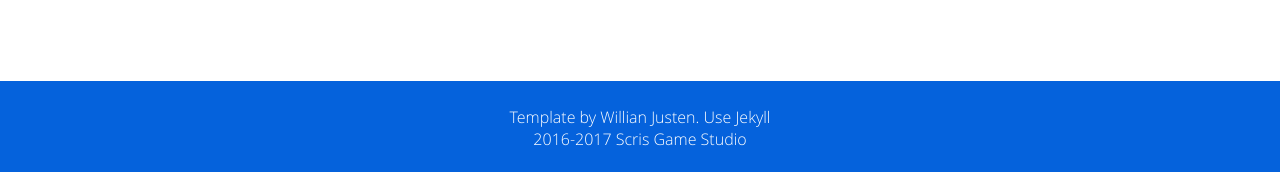
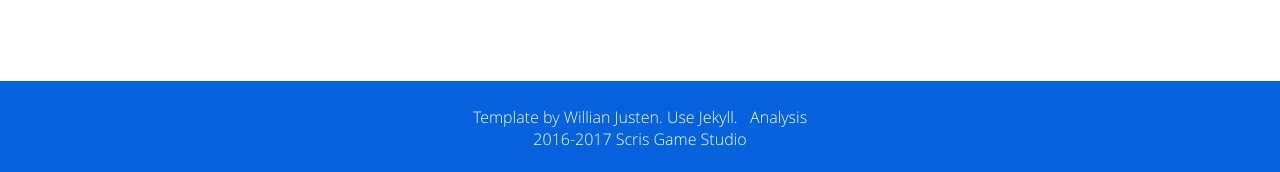
Before and after one commit to ScrisStudio/scris.top, a Jekyll site: the page built from index.html, in a window 1280 px wide. Shown: the part 2035-2207 px from the top of the page. Built offline with Jekyll 4.4.1, drawn with Linux system fonts in a browser that asks for light colours; comment, search, counter and statistics services are not loaded.

Commit message:
Update footer.html

```diff
--- a/_includes/footer.html
+++ b/_includes/footer.html
@@ -1,5 +1,5 @@
 <footer>
-    <p>Template by <a href="https://willianjusten.com.br">Willian Justen</a>. Use Jekyll</p>
+    <p>Template by <a href="https://willianjusten.com.br">Willian Justen</a>. Use Jekyll. &nbsp; <a href="https://tongji.baidu.com/web/welcome/ico?s=4a7701b5afbaa4089b4e2fbef17101f3">Analysis</a></p>
     <p>2016-2017 Scris Game Studio</p>
 </footer>
 <script src="{{ "/assets/js/main.js" | prepend: site.baseurl }}"></script>
```
